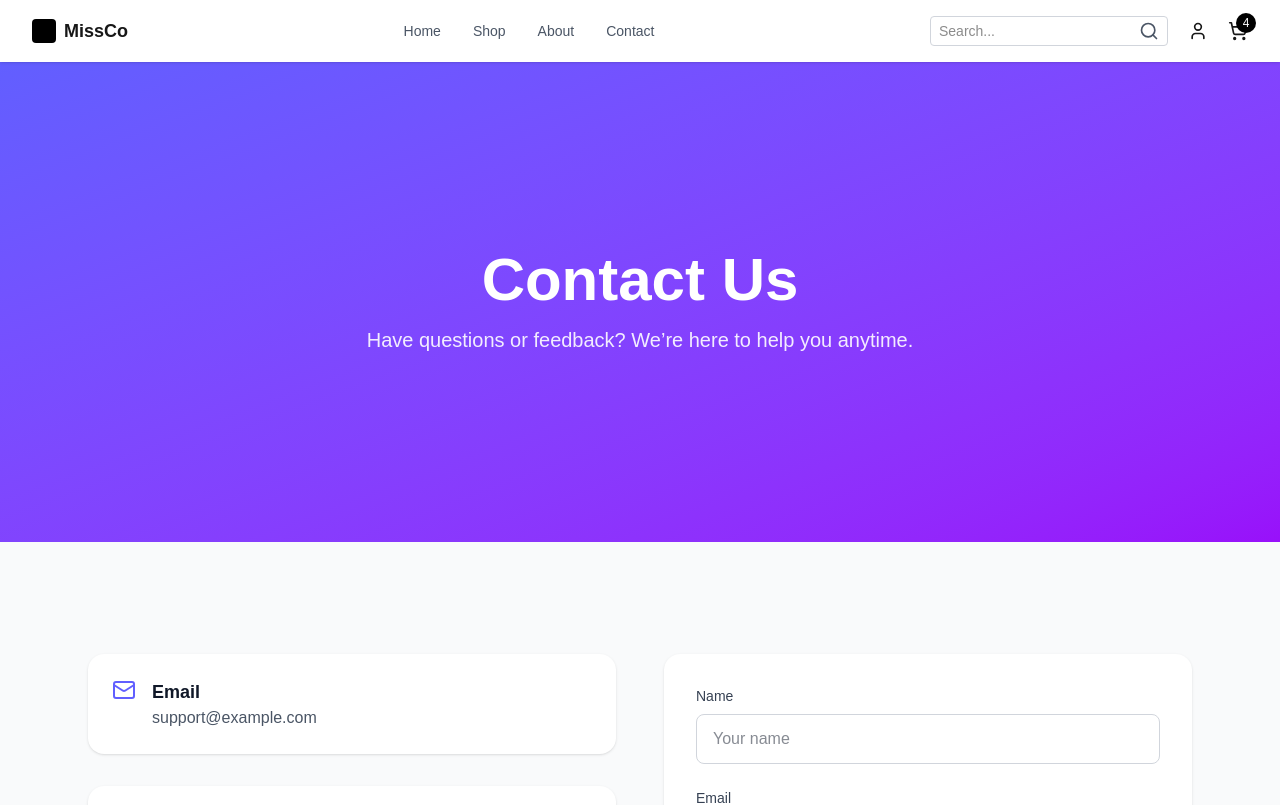
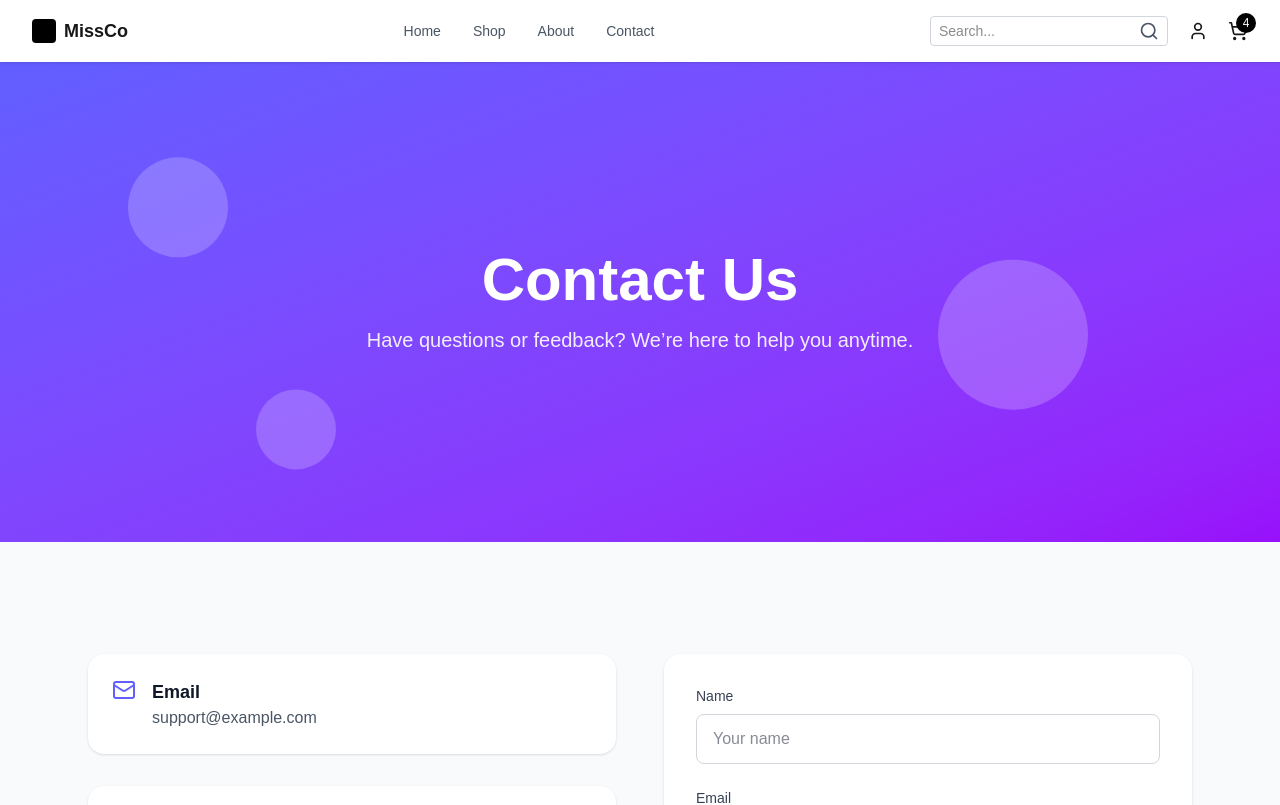
Before and after one commit to sailendra-tharu/website, a Next.js app: page /contact in a window 1280 px wide. Shown: the top 805 px of the page. Built offline with nearby package versions, Linux system fonts and the light colour scheme.

Commit message:
design of about and contact page

```diff
--- a/src/app/contact/page.tsx
+++ b/src/app/contact/page.tsx
@@ -1,4 +1,3 @@
-
 "use client";
 
 import { motion } from "framer-motion";
@@ -26,12 +25,45 @@ export default function Contact() {
   return (
     <main className="overflow-x-hidden bg-gray-50 text-gray-900">
       {/* Hero Section */}
-      <section className="relative flex min-h-[60vh] items-center justify-center bg-gradient-to-br from-indigo-500 to-purple-600 text-white">
+      <section className="relative flex min-h-[60vh] items-center justify-center bg-gradient-to-br from-indigo-500 to-purple-600 text-white overflow-hidden">
+        {/* Floating Bubbles */}
+        <div className="absolute inset-0 pointer-events-none">
+          <motion.div
+            initial={{ y: 0 }}
+            animate={{ y: [0, -50, 0] }} // bigger bounce
+            transition={{ duration: 2, repeat: Infinity, ease: "easeInOut" }} // faster
+            className="absolute left-[10%] top-[20%] h-[100px] w-[100px] rounded-full bg-white/20"
+          />
+          <motion.div
+            initial={{ y: 0 }}
+            animate={{ y: [0, -60, 0] }}
+            transition={{
+              duration: 2.5,
+              repeat: Infinity,
+              ease: "easeInOut",
+              delay: 0.3,
+            }}
+            className="absolute right-[15%] top-[50%] h-[150px] w-[150px] rounded-full bg-white/20"
+          />
+          <motion.div
+            initial={{ y: 0 }}
+            animate={{ y: [0, -40, 0] }}
+            transition={{
+              duration: 1.8,
+              repeat: Infinity,
+              ease: "easeInOut",
+              delay: 0.6,
+            }}
+            className="absolute bottom-[15%] left-[20%] h-[80px] w-[80px] rounded-full bg-white/20"
+          />
+        </div>
+
+        {/* Hero Text */}
         <motion.div
           initial={{ opacity: 0, y: 40 }}
           animate={{ opacity: 1, y: 0 }}
           transition={{ duration: 0.8 }}
-          className="text-center px-6"
+          className="relative z-10 text-center px-6"
         >
           <h1 className="text-5xl md:text-6xl font-bold">Contact Us</h1>
           <p className="mt-4 text-lg md:text-xl opacity-90">
@@ -201,9 +233,7 @@ export default function Contact() {
           transition={{ duration: 0.8 }}
           className="max-w-3xl mx-auto px-6"
         >
-          <h2 className="text-4xl font-bold mb-6">
-            Still Have Questions?
-          </h2>
+          <h2 className="text-4xl font-bold mb-6">Still Have Questions?</h2>
           <p className="text-lg mb-8 opacity-90">
             Reach out anytime — our team is ready to assist you.
           </p>
```
